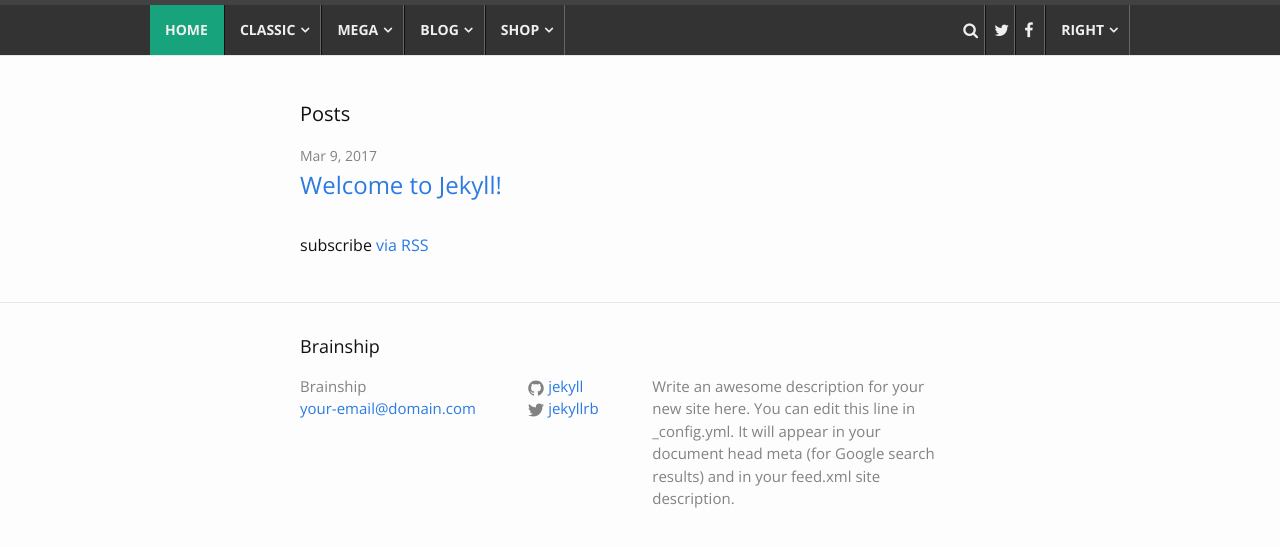
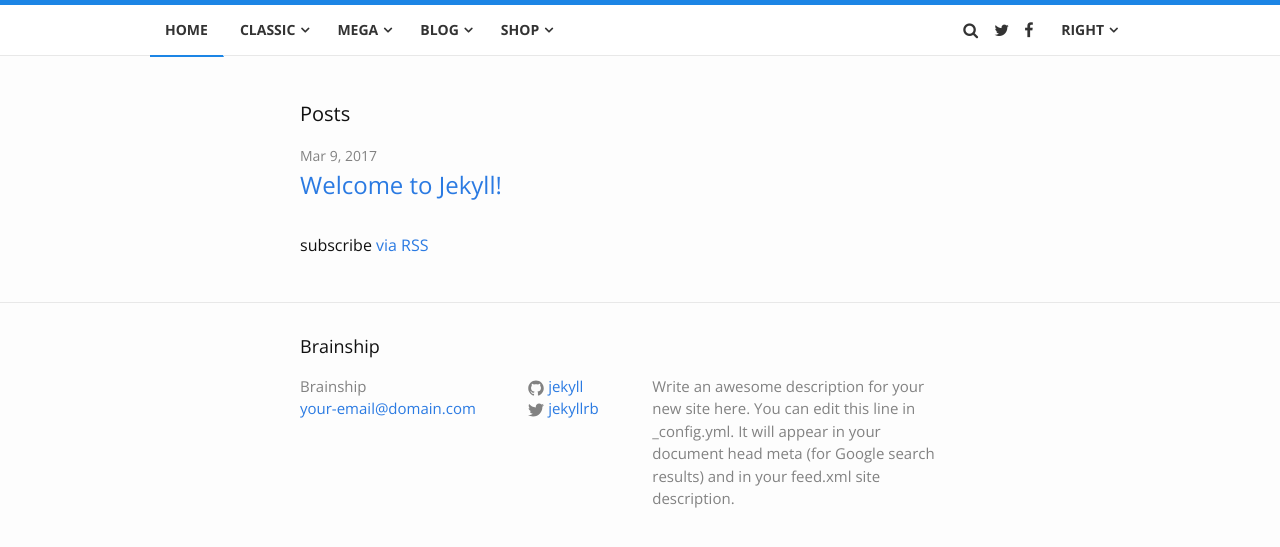
Before and after one commit to brainship/brainship-blog, a Jekyll site: the page built from index.md, in a window 1280 px wide. Shown: the top 547 px of the page. Built offline with Jekyll 4.4.1, drawn with Linux system fonts in a browser that asks for light colours.

Commit message:
Styling of menu

```diff
--- a/_includes/head.html
+++ b/_includes/head.html
@@ -22,6 +22,8 @@
 
   <!-- ruby Main -->
   <link href="{{ "/menu/css/ruby-main.css" | relative_url }}" rel="stylesheet">
+  <link href="{{ "/menu/css/ruby-theme-1.css" | relative_url }}" rel="stylesheet">
+
   <!-- ruby Vertical -->
   <link href="{{ "/menu/css/ruby-vertical.css" | relative_url }}" rel="stylesheet">
   <!-- ruby Demo - FOR DEMO SHOWCASE ONLY! -->
--- a/_sass/minima/_layout.scss
+++ b/_sass/minima/_layout.scss
@@ -2,7 +2,7 @@
  * Site header
  */
 .site-header {
-  border-top: 5px solid $grey-color-dark;
+  border-top: 5px solid #1C85E5;
   border-bottom: 1px solid $grey-color-light;
   min-height: 56px;
 
--- a/menu/css/ruby-demo.css
+++ b/menu/css/ruby-demo.css
@@ -309,8 +309,8 @@ div.ruby-menu-demo-download > span > span {
 }
 
 button.ruby-btn {
-  background: #19ad86;
-  border: 2px solid #19ad86;
+  background: #1C85E5;
+  border: 2px solid #1C85E5;
   color: #fff;
   border-radius: 0;
   padding: 10px 25px;
@@ -321,7 +321,7 @@ button.ruby-btn {
 
 button.ruby-btn:hover {
   background: #fff;
-  color: #19ad86;
+  color: #1C85E5;
 }
 
 /* on/off switches */
--- a/menu/css/ruby-main.css
+++ b/menu/css/ruby-main.css
@@ -46,7 +46,7 @@ ul.ruby-menu > li > a {
   display: block;
   line-height: 50px;
   padding: 0 25px 0 15px;
-  color: #efefef;
+  color: #FFF;
   text-decoration: none;
   font-family: 'Open Sans', sans-serif;
 	font-weight: 700;
@@ -61,7 +61,7 @@ ul.ruby-menu > li > a:hover,
 ul.ruby-menu > li:hover > a,
 ul.ruby-menu > li.ruby-active-menu-item > a:hover,
 ul.ruby-menu > li.ruby-active-menu-item:hover > a {
-  background: #19ad86;
+  /*background: #19ad86;*/
 }
 
 ul.ruby-menu > li > a:only-child:after,
@@ -71,7 +71,8 @@ ul.ruby-menu > li:hover > a:only-child:after {
 }
 
 ul.ruby-menu > li.ruby-active-menu-item > a {
-  background: #17a47d;
+  /*background: #CCC;*/
+  border-bottom: 2px solid #1C85E5;
 }
 
 ul.ruby-menu > li > a .fa {
@@ -174,20 +175,18 @@ ul.ruby-menu.ruby-vertical.ruby-menu-dividers > li:first-child > a {
 
 ul.ruby-menu.ruby-menu-dividers > li > a:hover,
 ul.ruby-menu.ruby-menu-dividers > li:hover > a {
-  border-right: 1px solid #19ad86; /* theme main li:hover color */
 }
 
 ul.ruby-menu.ruby-vertical.ruby-menu-dividers > li > a:hover,
 ul.ruby-menu.ruby-vertical.ruby-menu-dividers > li:hover > a {
-  border-bottom: 1px solid #19ad86; /* theme main li:hover color */
 }
 
 ul.ruby-menu.ruby-menu-dividers > li.ruby-active-menu-item > a {
-  border-right: 1px solid #17a47d;
+  /*border-right: 1px solid #17a47d;*/
 }
 
 ul.ruby-menu.ruby-vertical.ruby-menu-dividers > li.ruby-active-menu-item > a {
-  border-bottom: 1px solid #17a47d;
+  /*border-bottom: 1px solid #17a47d;*/
 }
 
 /* RUBY 2ND LEVEL */
@@ -198,7 +197,7 @@ ul.ruby-menu > li > ul > li > ul > li > ul {
   -webkit-box-shadow: 0px 8px 24px -5px #ccc;
   -moz-box-shadow: 0px 8px 24px -5px #ccc;
   box-shadow: 0px 8px 24px -5px #ccc;
-  border-top: 4px solid #19ad86;
+  border-top: 4px solid #1C85E5;
 }
 
 ul.ruby-menu > li > ul > li,
@@ -270,7 +269,7 @@ ul.ruby-menu > li.ruby-menu-mega-shop > div {
   top: 50px;
   left: 0;
   background: #fff;
-  border-top: 4px solid #19ad86;
+  border-top: 4px solid #1C85E5;
   overflow: hidden;
   -webkit-box-shadow: 0px 8px 24px -5px #ccc;
   -moz-box-shadow: 0px 8px 24px -5px #ccc;
@@ -405,7 +404,7 @@ div.ruby-grid.ruby-grid-lined > div.ruby-row:after {
   height: 1px;
   left: 0;
   bottom: 0;
-  background: -webkit-linear-gradient(left,  rgba(204,204,204,0) 0%,rgba(204,204,204,0.48) 24%,rgba(204,204,204,1) 50%,rgba(204,204,204,0.42) 79%,rgba(204,204,204,0) 100%); /* Chrome10+,Safari5.1+ */
+  /*background: -webkit-linear-gradient(left,  rgba(204,204,204,0) 0%,rgba(204,204,204,0.48) 24%,rgba(204,204,204,1) 50%,rgba(204,204,204,0.42) 79%,rgba(204,204,204,0) 100%); /* Chrome10+,Safari5.1+ */*/
 }
 
 div.ruby-grid.ruby-grid-lined > div.ruby-row:last-child:after {
@@ -611,7 +610,7 @@ span.ruby-c-date a {
 
 span.ruby-c-category a:hover,
 span.ruby-c-date a:hover {
-  color: #19ad86
+  color: #1C85E5
 }
 /*inline */
 div.ruby-c-inline {
@@ -764,7 +763,7 @@ span.ruby-c-content {
     height: 1px;
     position: absolute;
     content: '';
-    background-color: #19ad86;
+    background-color: #1C85E5;
     width: 0;
   }
 
--- a/menu/css/ruby-responsive.css
+++ b/menu/css/ruby-responsive.css
@@ -44,7 +44,7 @@
 
   ul.ruby-menu > li > a {
     padding: 0 65px;
-    background: #19ad86;
+    background: #E5E5E5;
   }
 
   ul.ruby-menu > li > a:only-child {
--- a/menu/css/ruby-theme-1.css
+++ b/menu/css/ruby-theme-1.css
@@ -6,25 +6,25 @@
 
 div.ruby-wrapper,
 div.ruby-wrapper.ruby-vertical {
-  background: #333;
+  background: #FFF;
 }
 
 /* RUBY 1ST LEVEL */
 ul.ruby-menu > li > a {
-  color: #efefef;
+  color: #333;
 }
 
 ul.ruby-menu > li > a:hover,
 ul.ruby-menu > li:hover > a,
 ul.ruby-menu > li.ruby-active-menu-item > a:hover,
 ul.ruby-menu > li.ruby-active-menu-item:hover > a {
-  background: #19ad86;
-  color: #efefef;
+  /*background: #19ad86;*/
+  /*color: #efefef;*/
 }
 
 ul.ruby-menu > li.ruby-active-menu-item > a {
-  background: #17a47d;
-  color: #efefef;
+  /*background: #17a47d;*/
+  /*color: #efefef;*/
 }
 
 /* RUBY SEARCH */
@@ -48,8 +48,8 @@ ul.ruby-menu > li.ruby-menu-social.ruby-menu-search > a > span input:focus {
 /* RUBY MENU DIVIDERS */
 ul.ruby-menu.ruby-menu-dividers > li > a,
 ul.ruby-menu.ruby-menu-dividers > li.ruby-menu-social > a {
-  border-left: 1px solid #111;
-  border-right: 1px solid #666;
+  border-left: 1px solid #FFF;
+  border-right: 1px solid #FFF;
 }
 
 ul.ruby-menu.ruby-menu-dividers > li:first-child > a,
@@ -59,8 +59,8 @@ ul.ruby-menu.ruby-menu-dividers > li.ruby-menu-social:last-child > a {
 
 ul.ruby-menu.ruby-vertical.ruby-menu-dividers > li > a {
   border: none;
-  border-top: 1px solid #111;
-  border-bottom: 1px solid #666;
+  border-top: 1px solid #FFF;
+  border-bottom: 1px solid #FFF;
 }
 
 ul.ruby-menu.ruby-vertical.ruby-menu-dividers > li:first-child > a {
@@ -69,27 +69,26 @@ ul.ruby-menu.ruby-vertical.ruby-menu-dividers > li:first-child > a {
 
 ul.ruby-menu.ruby-menu-dividers > li > a:hover,
 ul.ruby-menu.ruby-menu-dividers > li:hover > a {
-  border-right: 1px solid #19ad86; /* theme main li:hover color */
+
 }
 
 ul.ruby-menu.ruby-vertical.ruby-menu-dividers > li > a:hover,
 ul.ruby-menu.ruby-vertical.ruby-menu-dividers > li:hover > a {
-  border-bottom: 1px solid #19ad86; /* theme main li:hover color */
 }
 
 ul.ruby-menu.ruby-menu-dividers > li.ruby-active-menu-item > a {
-  border-right: 1px solid #17a47d;
+  /*border-right: 1px solid #17a47d;*/
 }
 
 ul.ruby-menu.ruby-vertical.ruby-menu-dividers > li.ruby-active-menu-item > a {
-  border-bottom: 1px solid #17a47d;
+  /*border-bottom: 1px solid #17a47d;*/
 }
 
 /* RUBY 2ND, 3RD, 4TH LEVEL */
 ul.ruby-menu > li > ul,
 ul.ruby-menu > li > ul > li > ul,
 ul.ruby-menu > li > ul > li > ul > li > ul {
-  border-top: 4px solid #19ad86;
+  /*border-top: 4px solid #19ad86;*/
 }
 
 ul.ruby-menu > li > ul > li > a,
@@ -113,7 +112,7 @@ ul.ruby-menu > li.ruby-menu-mega > div,
 ul.ruby-menu > li.ruby-menu-mega-blog > div,
 ul.ruby-menu > li.ruby-menu-mega-shop > div {
   background: #fff;
-  border-top: 4px solid #19ad86;
+  border-top: 4px solid #1C85E5;
 }
 
 /* RUBY MENU MEGA BLOG */
@@ -192,7 +191,7 @@ span.ruby-c-date a:hover {
 @media(min-width:768px) {
   ul.ruby-menu > li.ruby-menu-mega-shop > div > ul > li > a:before,
   ul.ruby-menu > li.ruby-menu-mega-shop > div > ul > li > a:after {
-    background-color: #19ad86;
+    background-color: #1C85E5;
   }
 
   ul.ruby-menu > li.ruby-menu-mega-shop > div > ul > li > a:hover {
@@ -209,7 +208,7 @@ span.ruby-c-date a:hover {
 /* MEDIA QUERY --> EXTRA SMALL DEVICES */
 @media(max-width:767px){
   ul.ruby-menu > li > a {
-    background: #19ad86;
+    background: #1C85E5;
   }
 
   ul.ruby-menu > li > a:hover,
@@ -312,7 +311,7 @@ span.ruby-c-date a:hover {
   }
 
   .c-hamburger--htx {
-    background-color: #19ad86;
+    background-color: #1C85E5;
   }
 
   .c-hamburger--htx.is-active {
```
